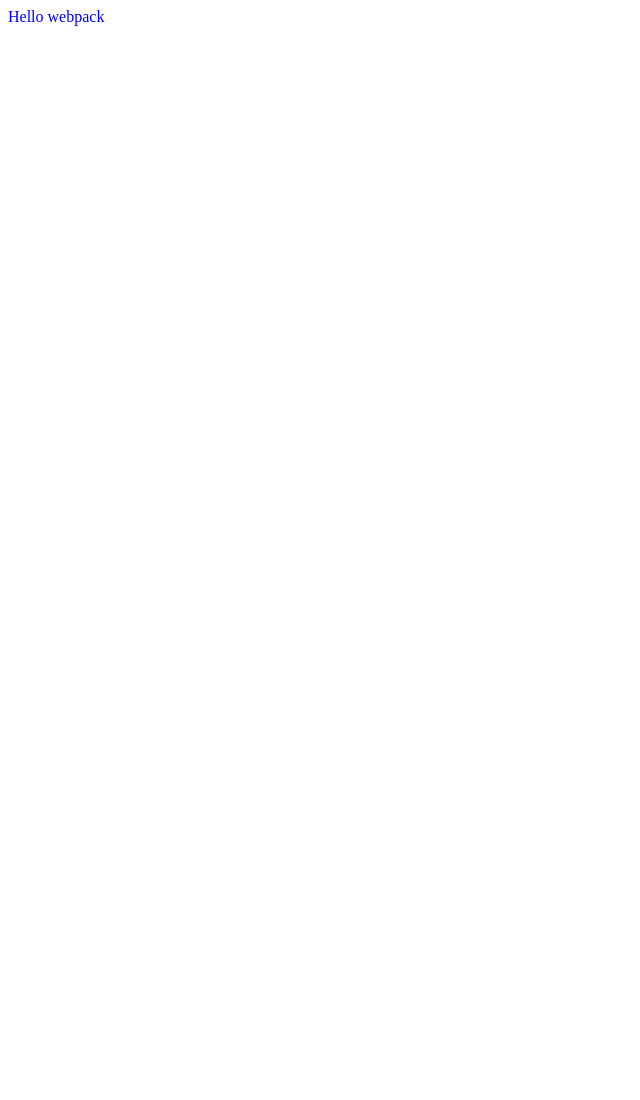
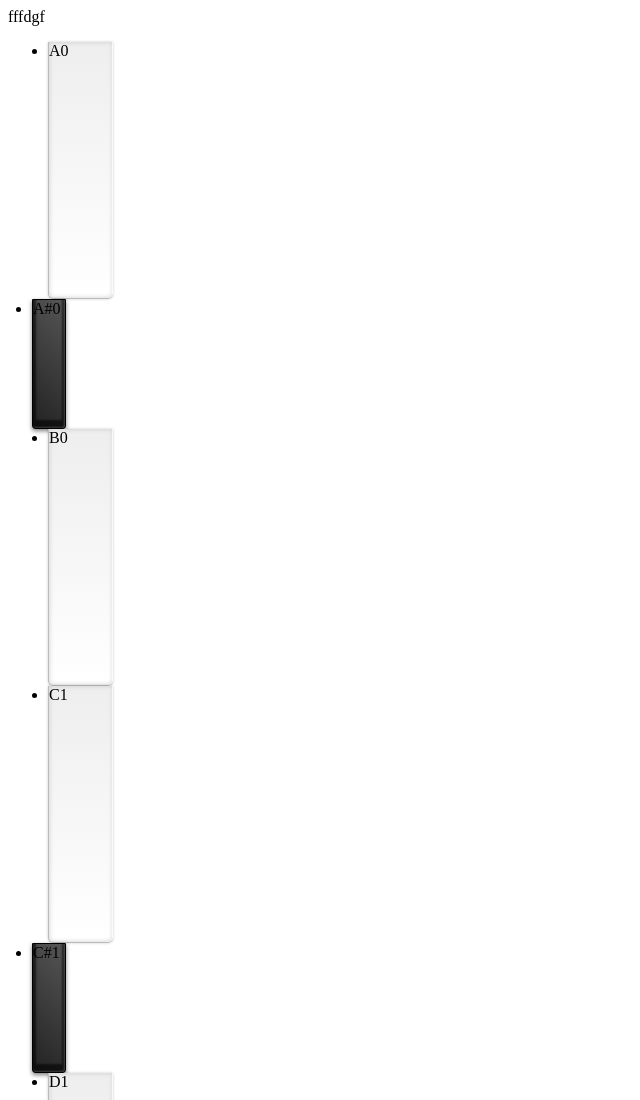
Before and after one commit to AlvaroGarciaTorres/ejercicio_piano, a website built with webpack: page html/index.html in a window 1280 px wide. Shown: the top 1100 px of the page, without its empty margins (0-640 px from the left). Before the commit the page ends 800 px from the top, so only its background shows below. Built offline with nearby package versions, Linux system fonts and the light colour scheme.

Commit message:
Print piano keys

```diff
--- /dev/null
+++ b/css/key.css
@@ -0,0 +1,21 @@
+.white {
+    height:16em;
+    width:4em;
+    z-index:1;
+    border-left:1px solid #bbb;
+    border-bottom:1px solid #bbb;
+    border-radius:0 0 5px 5px;
+    box-shadow:-1px 0 0 rgba(255,255,255,0.8) inset,0 0 5px #ccc inset,0 0 3px rgba(0,0,0,0.2);
+    background:linear-gradient(to bottom,#eee 0%,#fff 100%)
+  }
+
+  .black {
+    height:8em;
+    width:2em;
+    margin:0 0 0 -1em;
+    z-index:2;
+    border:1px solid #000;
+    border-radius:0 0 3px 3px;
+    box-shadow:-1px -1px 2px rgba(255,255,255,0.2) inset,0 -5px 2px 3px rgba(0,0,0,0.6) inset,0 2px 4px rgba(0,0,0,0.5);
+    background:linear-gradient(45deg,#222 0%,#555 100%)
+  }
--- /dev/null
+++ b/css/main.css
@@ -0,0 +1,8 @@
+* {
+    box-sizing:border-box
+  }
+
+  body {
+    margin:0;
+    background:#222
+  }
--- /dev/null
+++ b/css/piano.css
@@ -0,0 +1,11 @@
+.piano {
+    height:18.875em;
+    width:34em;
+    margin:5em auto;
+    padding:3em 0 0 3em;
+    position:relative;
+    border:1px solid #160801;
+    border-radius:1em;
+    background:linear-gradient(to bottom right,rgba(0,0,0,0.3),rgba(0,0,0,0)),url(https://s3-us-west-2.amazonaws.com/s.cdpn.io/187/vwood.png);
+    box-shadow:0 0 50px rgba(0,0,0,0.5) inset,0 1px rgba(212,152,125,0.2) inset,0 5px 15px rgba(0,0,0,0.5)
+  }
--- a/dist/index.html
+++ b/html/index.html
@@ -1,9 +1,13 @@
+
 <!DOCTYPE html>
 <html>
   <head>
     <meta charset="utf-8">
-    <title>Piano music generator</title>
+    <title><%= htmlWebpackPlugin.options.title %></title>
   <meta name="viewport" content="width=device-width, initial-scale=1"><script defer src="bundle.js"></script></head>
   <body>
+
+
+    fffdgf
   </body>
 </html>
--- a/src/index.js
+++ b/src/index.js
@@ -1,11 +1,34 @@
-import '../css/style.css';
+import "../css/key.css";
+import { genPianoKeys } from "./piano.js";
 
-function component() {
-    const element = document.createElement('div');
+const pianoKeyWhiteTemplate = document.createElement("li");
+pianoKeyWhiteTemplate.classList.add("white");
 
-    element.innerHTML = 'Hello webpack';
-    element.classList.add('hello');
-    return element;
+const pianoKeyBlackTemplate = document.createElement("li");
+pianoKeyBlackTemplate.classList.add("black");
+
+function createPianoKey(key) {
+    const pianoKeyDOM = key.includes("#") ?
+        pianoKeyBlackTemplate.cloneNode() :
+        pianoKeyWhiteTemplate.cloneNode()
+
+    pianoKeyDOM.innerText = key;
+    return pianoKeyDOM;
 }
 
-document.body.appendChild(component());
+function createPiano() {
+    const pianoDOM = document.createElement("ul");
+    pianoDOM.classList.add("piano");
+
+    const pianoKeys = genPianoKeys();
+    pianoKeys.map(createPianoKey).forEach(function (pianoKeyDOM) {
+        pianoDOM.appendChild(pianoKeyDOM);
+    });
+
+    return pianoDOM;
+}
+
+
+const pianoDOM = createPiano();
+
+document.body.appendChild(pianoDOM);
--- /dev/null
+++ b/src/piano.js
@@ -0,0 +1,18 @@
+export function genPianoKeys() {
+    const musicNotes = ["C", "C#", "D", "D#", "E", "F", "F#", "G", "G#", "A", "A#", "B"];
+
+    let pianoKeys = [];
+
+    for (let octave = 0; octave <= 8; octave++) {
+        for (let musicNote of musicNotes) {
+            pianoKeys.push(musicNote + octave);
+        }
+    }
+    pianoKeys = pianoKeys.slice(9).slice(0, 88);
+
+    return pianoKeys;
+}
+
+export default function () {
+    console.log("kk");
+}
--- a/webpack.config.js
+++ b/webpack.config.js
@@ -16,6 +16,7 @@ module.exports = {
     plugins: [
         new HtmlWebpackPlugin({
             title: 'Piano music generator',
+            template: './html/index.html'
         }),
     ],
     module: {
```
Also changed, not shown: 1 other file.
